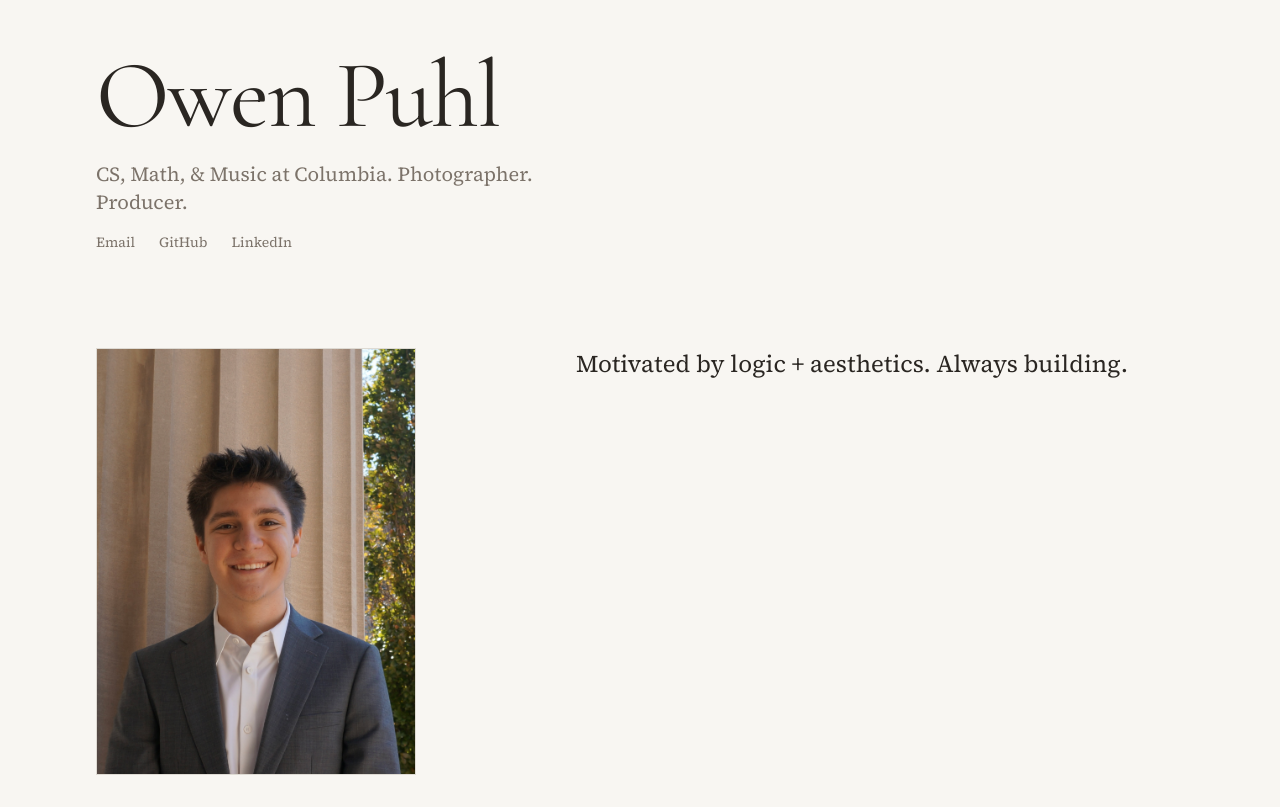
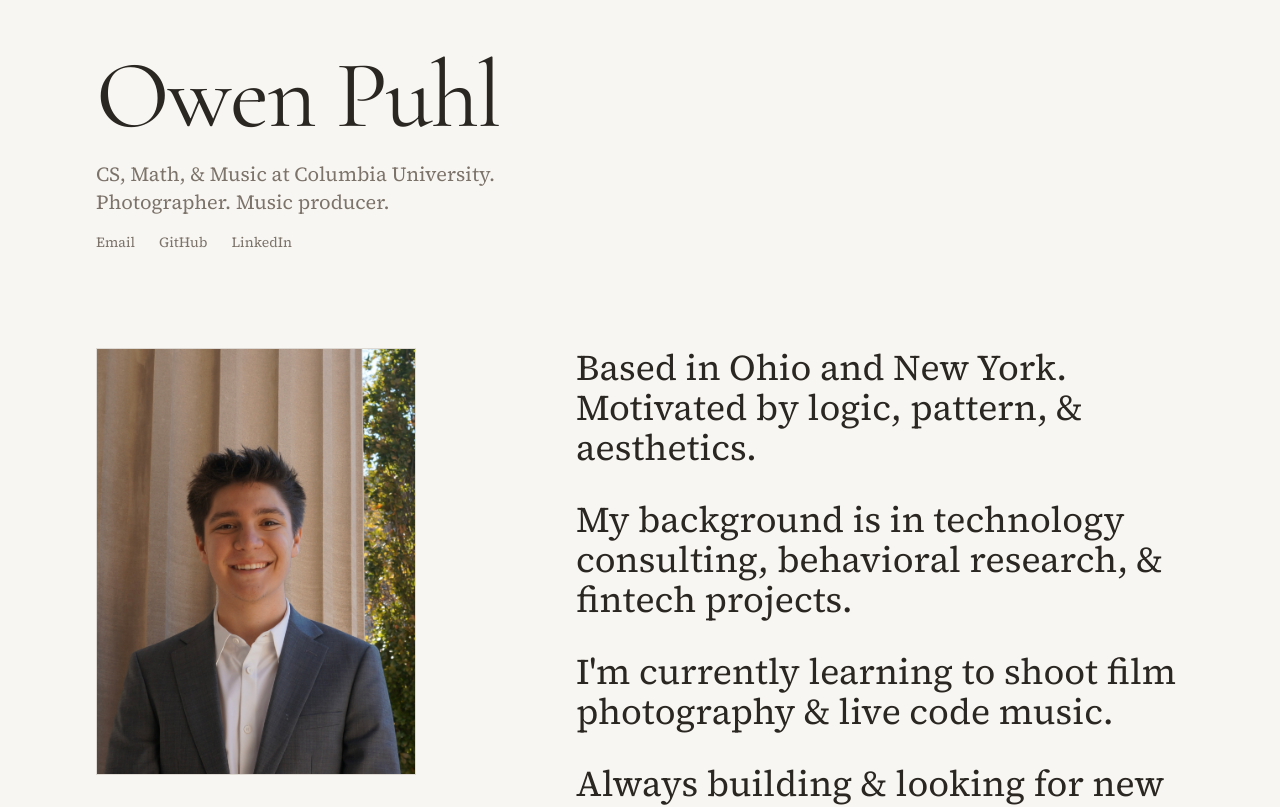
Before and after one commit to owenpuhl/owenpuhl-portfolio, a React (Vite) app: page / in a window 1280 px wide. Shown: the top 807 px of the page. Built offline with nearby package versions, Linux system fonts and the light colour scheme; the HTML template or start-up script is replaced by a standard one.

Commit message:
Simplify Cloudfare handline

```diff
--- a/src/index.ts
+++ b/src/index.ts
@@ -1,4 +1,5 @@
-import { getAssetFromKV, NotFoundError, MethodNotAllowedError } from '@cloudflare/kv-asset-handler';
+import { getAssetFromKV } from '@cloudflare/kv-asset-handler';
+// @ts-ignore
 import manifestJSON from '__STATIC_CONTENT_MANIFEST';
 
 const manifest = JSON.parse(manifestJSON);
@@ -17,12 +18,6 @@ export default {
     env: Env,
     ctx: ExecutionContext
   ): Promise<Response> {
-    if (request.method !== 'GET' && request.method !== 'HEAD') {
-      return new Response('Method Not Allowed', { status: 405 });
-    }
-
-    const url = new URL(request.url);
-
     try {
       return await getAssetFromKV(
         {
@@ -35,12 +30,12 @@ export default {
         }
       );
     } catch (e) {
-      // If asset not found, serve index.html for SPA routing
-      if (e instanceof NotFoundError) {
+      // Fallback to index.html for SPA routing
       try {
-          const indexAsset = await getAssetFromKV(
+        const indexRequest = new Request(new URL('/', request.url).toString(), request);
+        return await getAssetFromKV(
           {
-              request: new Request(new URL('/', url).toString()),
+            request: indexRequest,
             waitUntil: ctx.waitUntil.bind(ctx),
           },
           {
@@ -48,17 +43,9 @@ export default {
             ASSET_MANIFEST: manifest,
           }
         );
-          return indexAsset;
       } catch {
         return new Response('Not Found', { status: 404 });
       }
     }
-
-      if (e instanceof MethodNotAllowedError) {
-        return new Response('Method Not Allowed', { status: 405 });
-      }
-
-      return new Response('Internal Server Error', { status: 500 });
-    }
   },
 };
--- a/src/pages/Index.tsx
+++ b/src/pages/Index.tsx
@@ -63,7 +63,7 @@ const Index = () => {
           Owen Puhl
         </h1>
         <p className="text-lg md:text-xl text-muted-foreground mt-4 max-w-md">
-          CS, Math, & Music at Columbia. Photographer. Producer.
+          CS, Math, & Music at Columbia University. Photographer. Music producer.
         </p>
         <div className="flex flex-wrap gap-6 mt-4 text-sm text-muted-foreground">
           <a
@@ -103,9 +103,18 @@ const Index = () => {
               />
             </div>
           </div>
-          <div className="lg:col-span-7 lg:col-start-6 flex flex-col justify-center">
-            <p className="font-serif text-xl md:text-2xl text-foreground leading-relaxed">
-              Motivated by logic + aesthetics. Always building.
+          <div className="lg:col-span-7 lg:col-start-6 flex flex-col justify-center gap-8">
+            <p className="font-serif text-3xl md:text-4xl text-foreground leading-relaxed">
+              Based in Ohio and New York. Motivated by logic, pattern, & aesthetics.
+            </p>
+            <p className="font-serif text-3xl md:text-4xl text-foreground leading-relaxed">
+              My background is in technology consulting, behavioral research, & fintech projects.
+            </p>
+            <p className="font-serif text-3xl md:text-4xl text-foreground leading-relaxed">
+              I'm currently learning to shoot film photography & live code music.
+            </p>
+            <p className="font-serif text-3xl md:text-4xl text-foreground leading-relaxed">
+              Always building & looking for new projects + challenges!
             </p>
           </div>
         </div>
```
Lines whose indentation alone changed are shown as unchanged.
